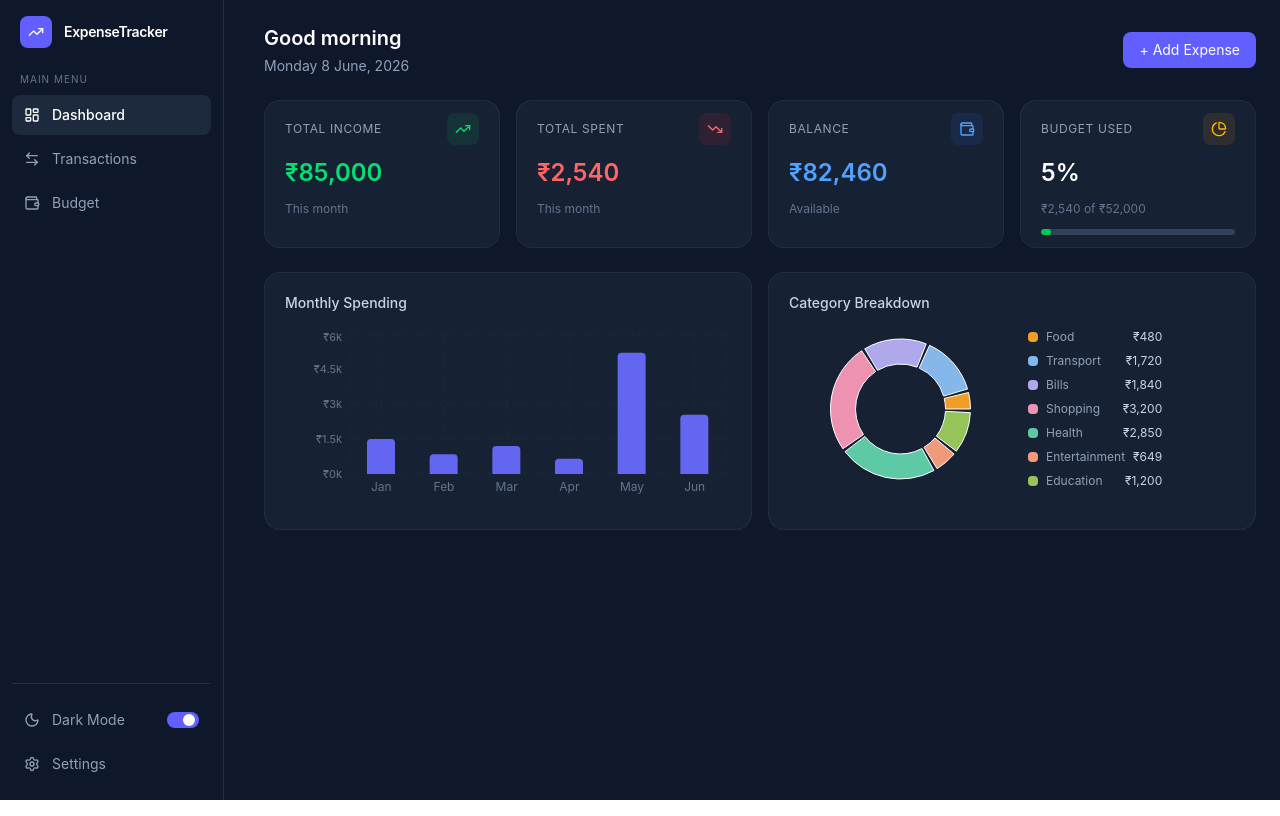
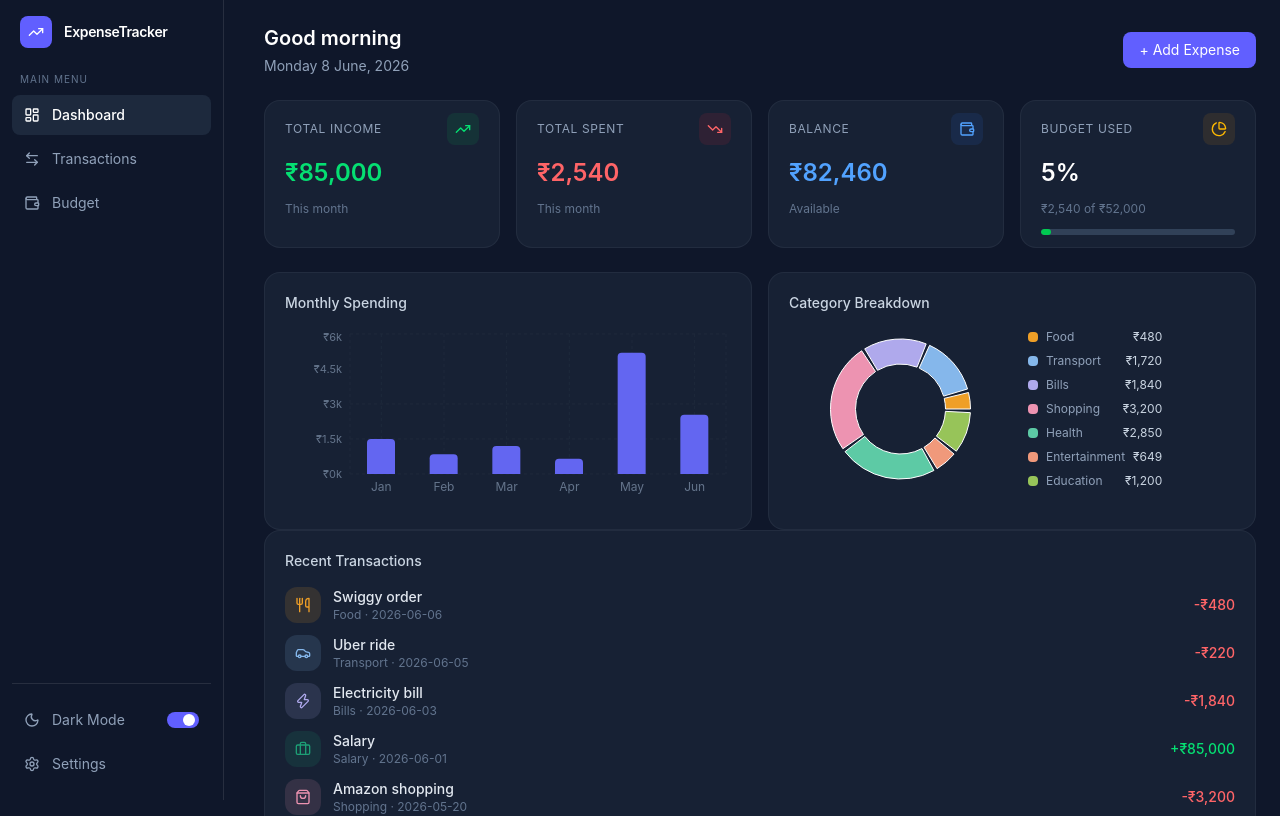
Before and after one commit to himanshukmwt/expense-tracker-react, a React (Vite) app: page /dashboard in a window 1280 px wide. Shown: the top 816 px of the page. Built offline with nearby package versions, Linux system fonts and the light colour scheme.

Commit message:
RecentTransactions component added

```diff
--- a/src/Components/ExpenseChart.jsx
+++ b/src/Components/ExpenseChart.jsx
@@ -87,6 +87,7 @@ function ExpenseChart({ entries, monthEntries }) {
               tickFormatter={(v) => "\u20B9" + v / 1000 + "k"}
             />
             <Tooltip
+             cursor={{ fill: "transparent" }}
               formatter={(v) => ["\u20B9" + v.toLocaleString("en-IN"), "Spent"]}
               contentStyle={{
                 background: "#1e293b",
@@ -95,7 +96,7 @@ function ExpenseChart({ entries, monthEntries }) {
                 color: "#f1f5f9",
               }}
             />
-            <Bar dataKey="amount" fill="#6366f1" radius={[4, 4, 0, 0]} />
+            <Bar dataKey="amount" fill="#6366f1" radius={[4, 4, 0, 0]}/>
           </BarChart>
         </ResponsiveContainer>
       </div>
--- /dev/null
+++ b/src/Components/RecentTransactions.jsx
@@ -0,0 +1,63 @@
+import {
+  Utensils, Car, ShoppingBag, Zap, Heart,
+  Clapperboard, BookOpen, Briefcase, Package
+} from 'lucide-react'
+
+const CAT_COLORS = {
+  Food: '#EF9F27', Transport: '#85B7EB', Shopping: '#ED93B1',
+  Bills: '#AFA9EC', Health: '#5DCAA5', Entertainment: '#F0997B',
+  Education: '#97C459', Salary: '#1D9E75', Other: '#B4B2A9',
+}
+
+const CAT_ICONS = {
+  Food: Utensils,
+  Transport: Car,
+  Shopping: ShoppingBag,
+  Bills: Zap,
+  Health: Heart,
+  Entertainment: Clapperboard,
+  Education: BookOpen,
+  Salary: Briefcase,
+  Other: Package,
+}
+
+function RecentTransactions({entries}){
+    const recent=[...entries].sort((a,b)=>new Date(b.date)-new Date(a.date)).slice(0,7);
+
+    return(
+        <div className="bg-slate-800/60 border border-white/5 rounded-2xl p-5 h-full">
+             <h3 className="text-sm font-medium text-slate-300 mb-4">Recent Transactions</h3>
+
+             {recent.length=== 0 ?(
+                <p className="text-slate-500 text-sm text-center py-8">No transactions yet</p>
+             ):(
+             <div className="flex flex-col gap-3">
+                {recent.map(e=>{
+                    const Icon = CAT_ICONS[e.category] || Package
+            const color = CAT_COLORS[e.category] || '#B4B2A9'
+
+            return(
+                <div key={e.id} className="flex items-center gap-3">
+                      <div
+                  className="w-9 h-9 rounded-xl flex items-center justify-center flex-shrink-0"
+                  style={{ background: color + '22' }}
+                >
+                  <Icon size={16} style={{ color: color }} />
+                </div>
+                <div className="flex-1 min-w-0">
+                  <p className="text-slate-200 text-sm font-medium truncate">{e.title}</p>
+                  <p className="text-slate-500 text-xs">{e.category} · {e.date}</p>
+                </div>
+                 <p className={`text-sm font-medium flex-shrink-0 ${e.type === 'income' ? 'text-green-400' : 'text-red-400'}`}>
+                  {e.type === 'income' ? '+' : '-'}{"\u20B9"}{e.amount.toLocaleString('en-IN')}
+                </p>
+
+                    </div>
+            )
+                })}
+             </div>
+             )}
+        </div>
+    )
+}
+export default RecentTransactions
--- a/src/Pages/Dashboard.jsx
+++ b/src/Pages/Dashboard.jsx
@@ -2,6 +2,7 @@ import { useExpense } from "../Context/ExpenseContext";
 import KpiCard from "../Components/KpiCard";
 import { TrendingUp, TrendingDown, Wallet, PieChart } from "lucide-react";
 import ExpenseChart from '../components/ExpenseChart'
+import RecentTransactions from "../Components/RecentTransactions";
 
 function Dashboard() {
   const { entries, budgets, getSummary } = useExpense();
@@ -75,6 +76,7 @@ function Dashboard() {
        <div className="flex flex-col gap-4">
         <div className="xl:col-span-2">
           <ExpenseChart entries={entries} monthEntries={monthEntries} />
+           <RecentTransactions entries={entries} />
         </div>
       </div>
     </div>
```
